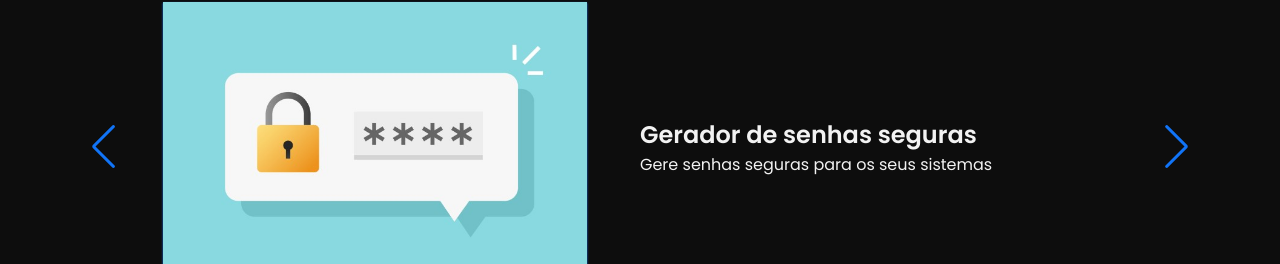
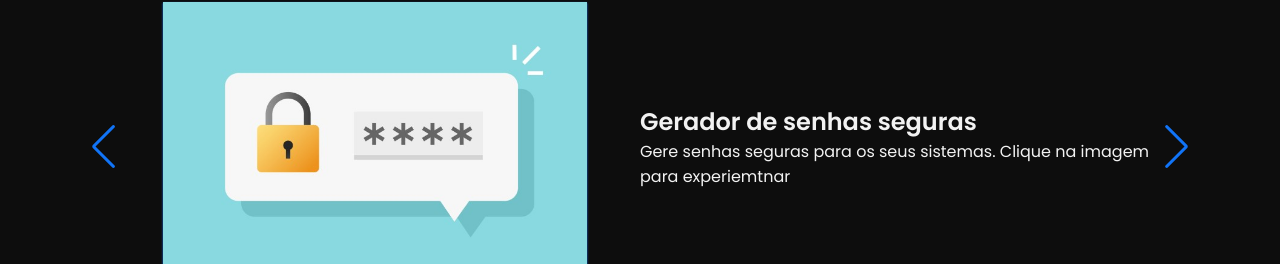
Before and after one commit to ThiagooSant0s/meu-site-portfolio, a plain HTML site: page index.html in a window 1280 px wide. Shown: the part 1191-1455 px from the top of the page. Drawn offline with nearby package versions, Linux system fonts and the light colour scheme.

Commit message:
Add files via upload
Adicionei o link na imagem do projeto de gerador de senha.

```diff
--- a/index.html
+++ b/index.html
@@ -55,11 +55,13 @@
         <div class="swiper-wrapper">
           <div class="swiper-slide">
             <div class="project-img">
+              <a href="https://thiagoosant0s.github.io/PasswordGenerator/" target="_blank">
               <img src="imagens/gerador de senhas.jpg" alt="Foto de um site">
+              </a>
             </div>
             <div class="project-info">
               <h2>Gerador de senhas seguras</h2>
-              <p>Gere senhas seguras para os seus sistemas</p>
+              <p>Gere senhas seguras para os seus sistemas. Clique na imagem para experiemtnar</p>
             </div>
           </div>
           <div class="swiper-slide">
```
